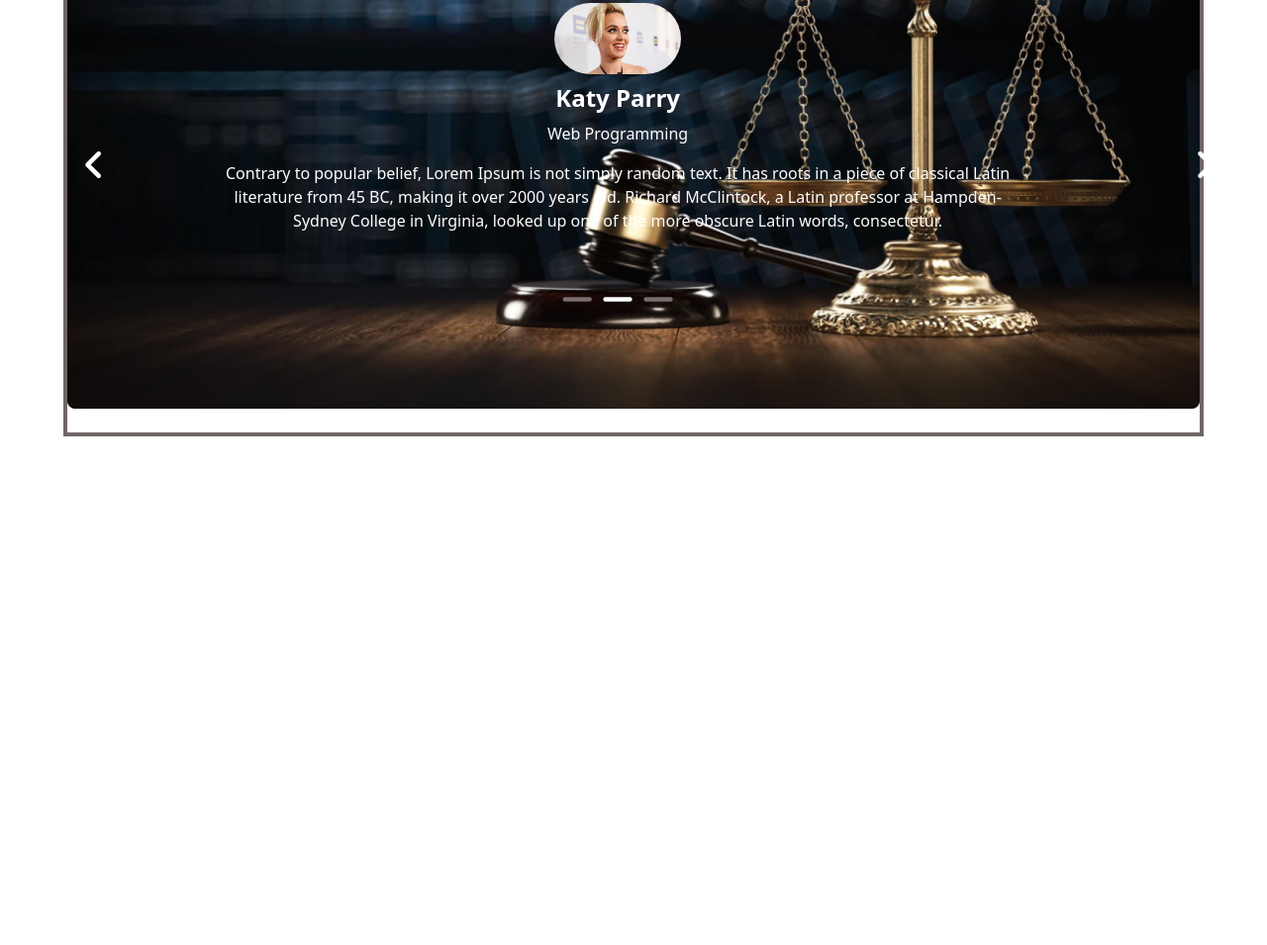
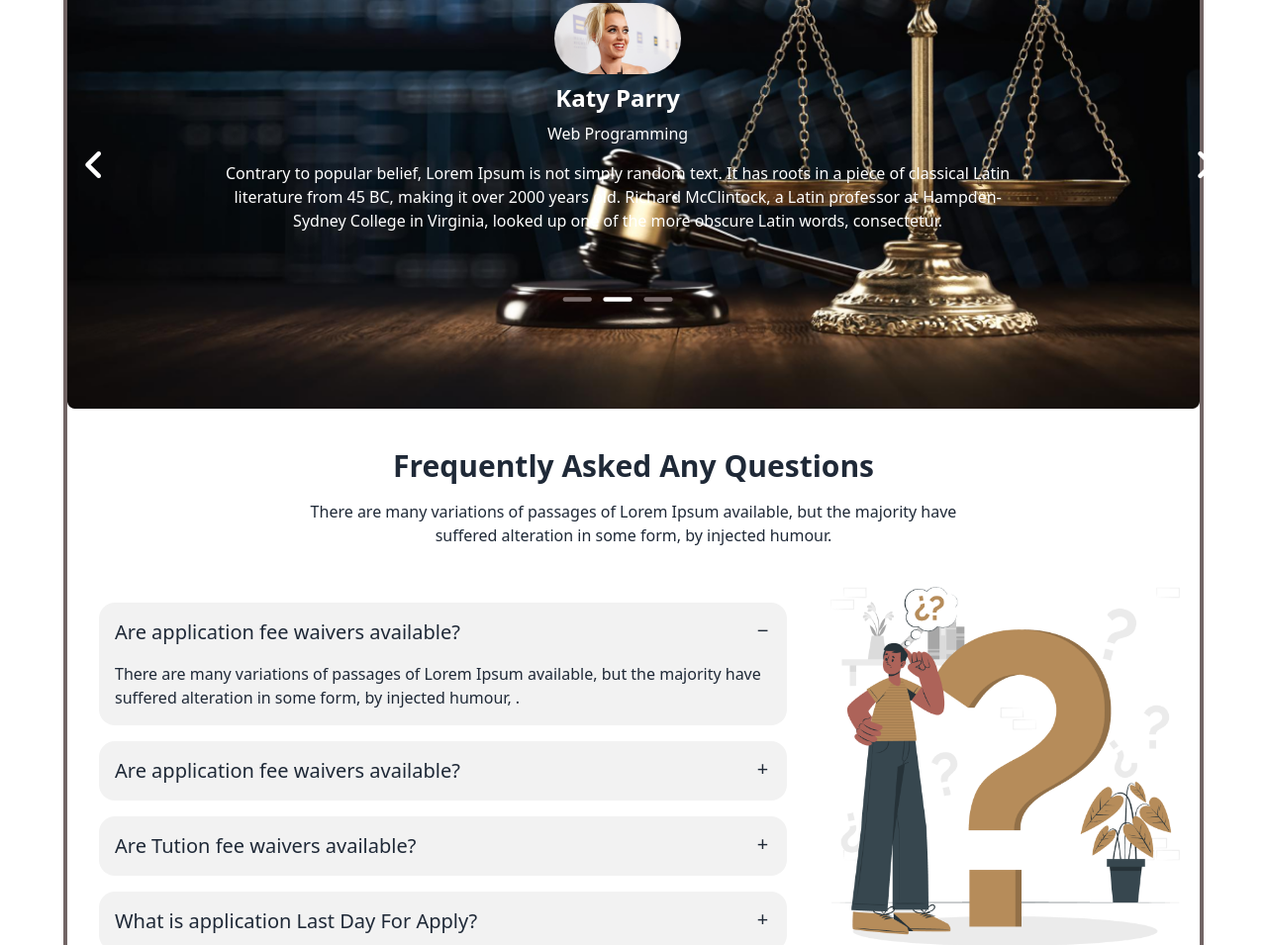
Before and after one commit to A01711575013/Legal-Slolution-Web, a plain HTML site: page index.html in a window 1280 px wide. Shown: the part 1845-2800 px from the top of the page at 99% size. Before the commit the page ends 2286 px from the top, so only its background shows below. Drawn offline with nearby package versions, Linux system fonts and the light colour scheme.

Commit message:
faq complete

```diff
--- a/index.html
+++ b/index.html
@@ -93,7 +93,7 @@
     </header>
     <main class="max-w-6xl mx-auto border-4 border-[#726565]">
         <!-- Legal Practice Areas -->
-        <div>
+        <section>
             <div>
                 <div class="text-center mt-20">
                     <h3 class="text-4xl font-extrabold font-garamond">The Legal Practice Area</h3>
@@ -156,9 +156,9 @@
                 </div>
 
             </div>
-        </div>
+        </section>
         <!-- Client Opinion/Client -->
-        <div>
+        <section>
             <div class="text-center my-8">
                 <h3 class="text-3xl font-extrabold">What Our Client Say</h3>
                 <p class="">There are many variations of passages of Lorem Ipsum available, but the majority have <br>
@@ -188,7 +188,63 @@
                     </div>
                 </div>
             </div>
-        </div>
+        </section>
+        <!-- FAQs Section -->
+        <section>
+            <div>
+                <div class="text-center">
+                    <h1 class="text-3xl font-extrabold p-4">Frequently Asked Any Questions</h1>
+                    <p class="mb-6">There are many variations of passages of Lorem Ipsum available, but the majority have <br> suffered alteration in some form, by injected humour.</p>
+                </div>
+                <div class="flex flex-col lg:flex-row p-4">
+                    <div class="p-4 lg:mr-6">
+                        <div class="collapse collapse-plus bg-base-200 mb-4">
+                            <input type="radio" name="my-accordion-3" checked="checked" />
+                            <div class="collapse-title text-xl font-medium">
+                                Are application fee waivers available?
+                            </div>
+                            <div class="collapse-content">
+                              <p>There are many variations of passages of Lorem Ipsum available, but the majority have suffered alteration in some form, by injected humour, . </p>
+                            </div>
+                          </div>
+
+                          <div class="collapse collapse-plus bg-base-200 mb-4">
+                            <input type="radio" name="my-accordion-3" />
+                            <div class="collapse-title text-xl font-medium">
+                                Are application fee waivers available?
+                            </div>
+                            <div class="collapse-content">
+                              <p>Yes (10% only)</p>
+                            </div>
+                          </div>
+
+                          <div class="collapse collapse-plus bg-base-200 mb-4">
+                            <input type="radio" name="my-accordion-3" />
+                            <div class="collapse-title text-xl font-medium">
+                                Are Tution fee waivers available?
+                            </div>
+                            <div class="collapse-content">
+                              <p>Yes (Based on Previous CGPA)</p>
+                            </div>
+                          </div>
+
+                          <div class="collapse collapse-plus bg-base-200 mb-4">
+                            <input type="radio" name="my-accordion-3" />
+                            <div class="collapse-title text-xl font-medium">
+                                What is application Last Day For Apply?
+                            </div>
+                            <div class="collapse-content">
+                              <p>31 dec 2023</p>
+                            </div>
+                          </div>
+                    </div>
+
+                    <div>
+                        <img src="images/faq.png" alt="">
+                    </div>
+                </div>
+            </div>
+        </section>
     </main>
 </body>
 
```
